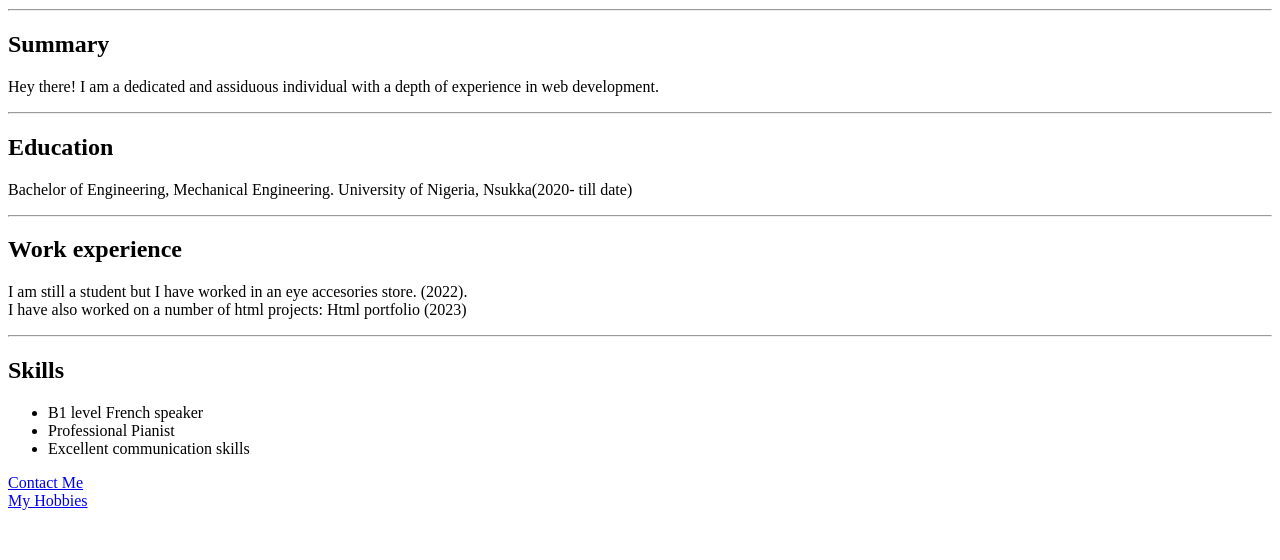
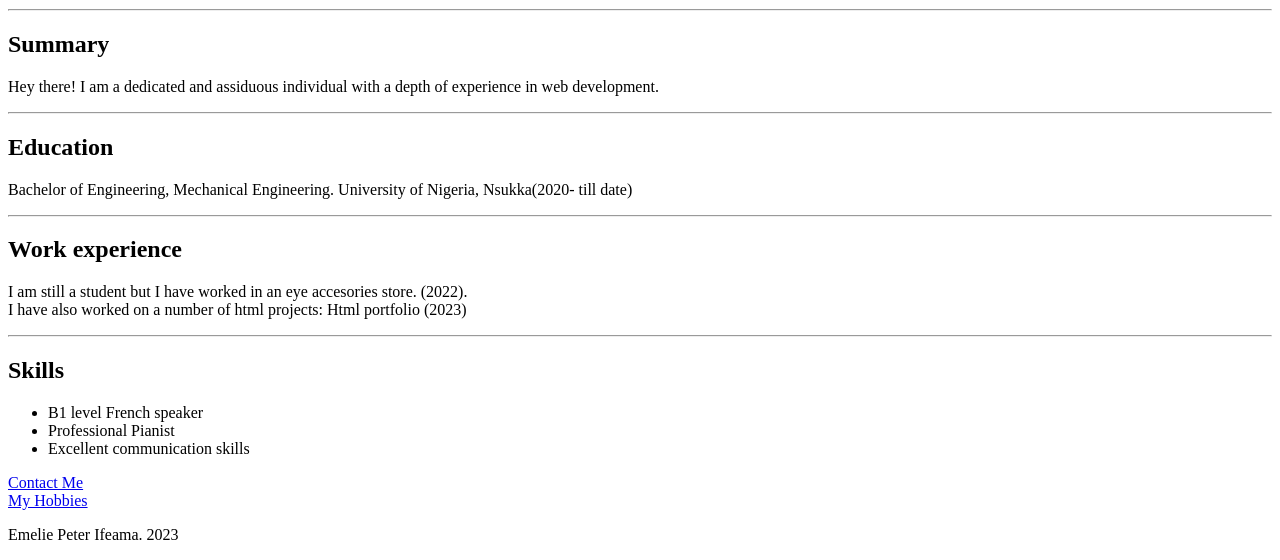
Before and after one commit to EmeliePeter/My-Resume, a plain HTML site: page index.html in a window 1280 px wide. Shown: the part 283-843 px from the top of the page. Before the commit the page ends 801 px from the top, so only its background shows below. Drawn offline with Linux system fonts and the light colour scheme.

Commit message:
index.html

```diff
--- a/index.html
+++ b/index.html
@@ -21,6 +21,7 @@
             I am still a student but I have worked in an eye accesories store. (2022).
             <br>
             I have also worked on a number of html projects: Html portfolio (2023)
+
         </p>
         <hr>
         <h2>Skills</h2>
@@ -35,6 +36,9 @@
         <a href="./contact.html">Contact Me</a>
         <br>
         <a href="./Hobbies.html">My Hobbies</a>
+        <footer>
+           <p> Emelie Peter Ifeama. 2023</p>
+        </footer>
 
 
 
```
